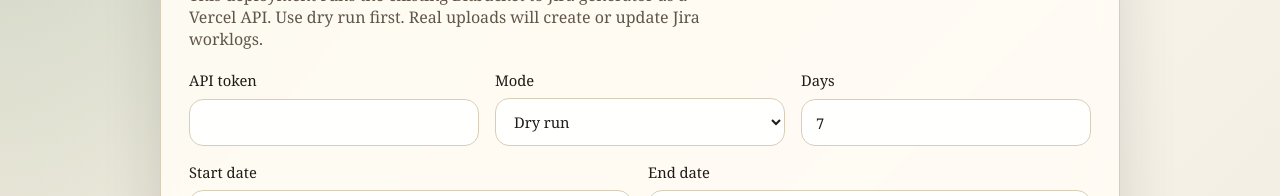
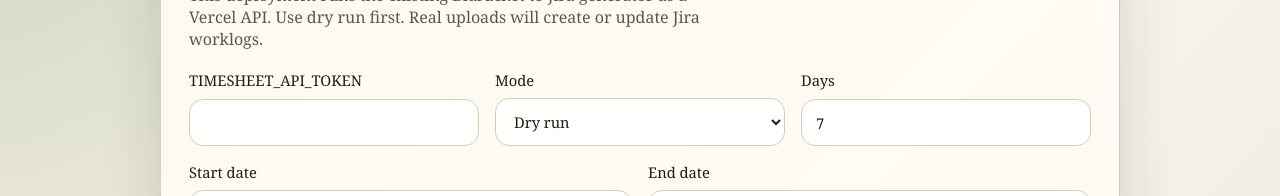
Before and after one commit to Teja080910/timesheet, a website: page public/index.html in a window 1280 px wide. Shown: the part 146-342 px from the top of the page. Drawn offline with Linux system fonts and the light colour scheme.

Commit message:
change name of token

```diff
--- a/public/index.html
+++ b/public/index.html
@@ -138,7 +138,7 @@
       <form id="timesheet-form">
         <div class="grid">
           <label>
-            API token
+            TIMESHEET_API_TOKEN
             <input id="token" name="token" type="password" required />
           </label>
           <label>
```
